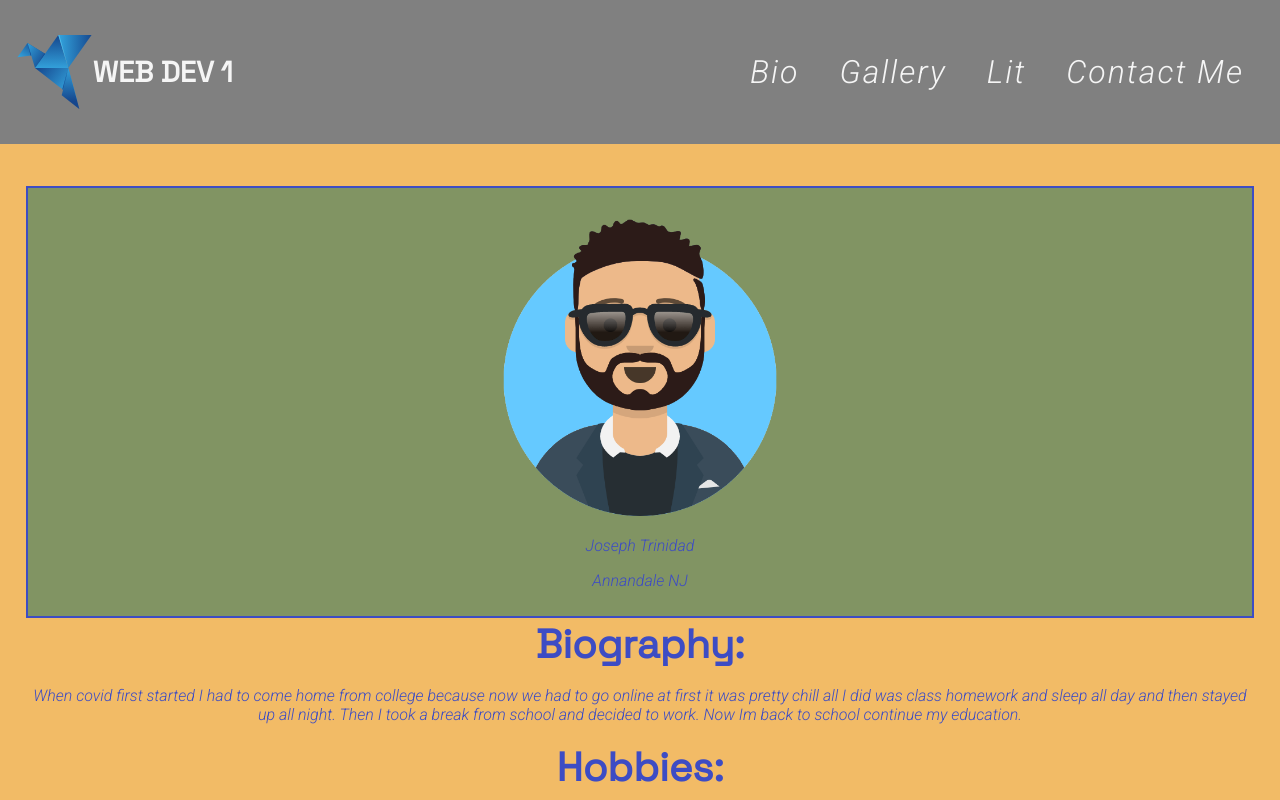
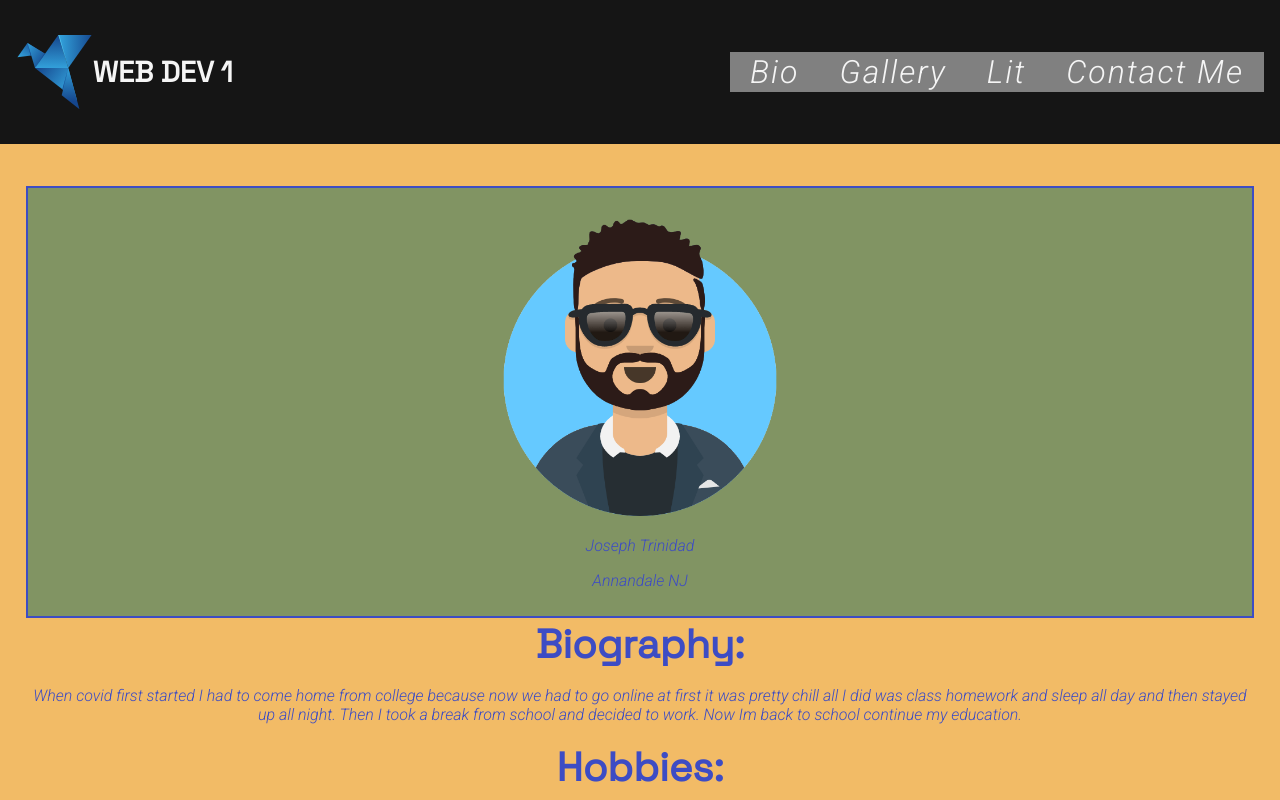
Before and after one commit to RVCC-IDMX/about-me-JosephTrinidad, a plain HTML site: page index.html in a window 1280 px wide. Shown: the top 800 px of the page. Drawn offline with Linux system fonts and the light colour scheme.

Commit message:
Contrast checking

```diff
--- a/css/nav.css
+++ b/css/nav.css
@@ -25,7 +25,7 @@ main{
 /* navbar */
 
 .navbar{
-    background-color: gray;
+    background-color: #151515;
     color:whitesmoke;
     display: flex;
     flex-direction: column;
```
